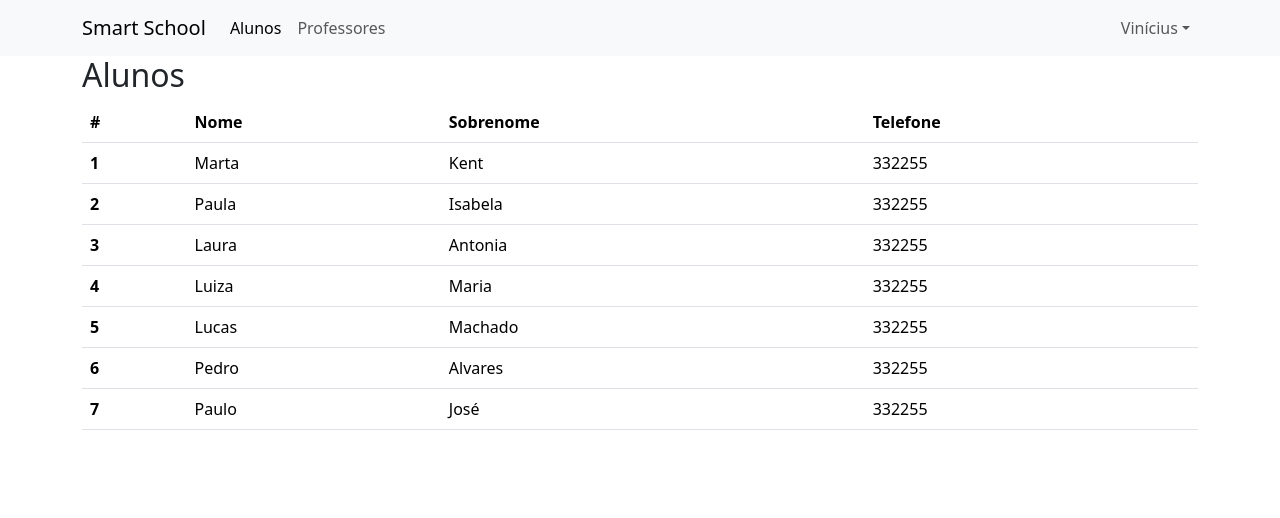
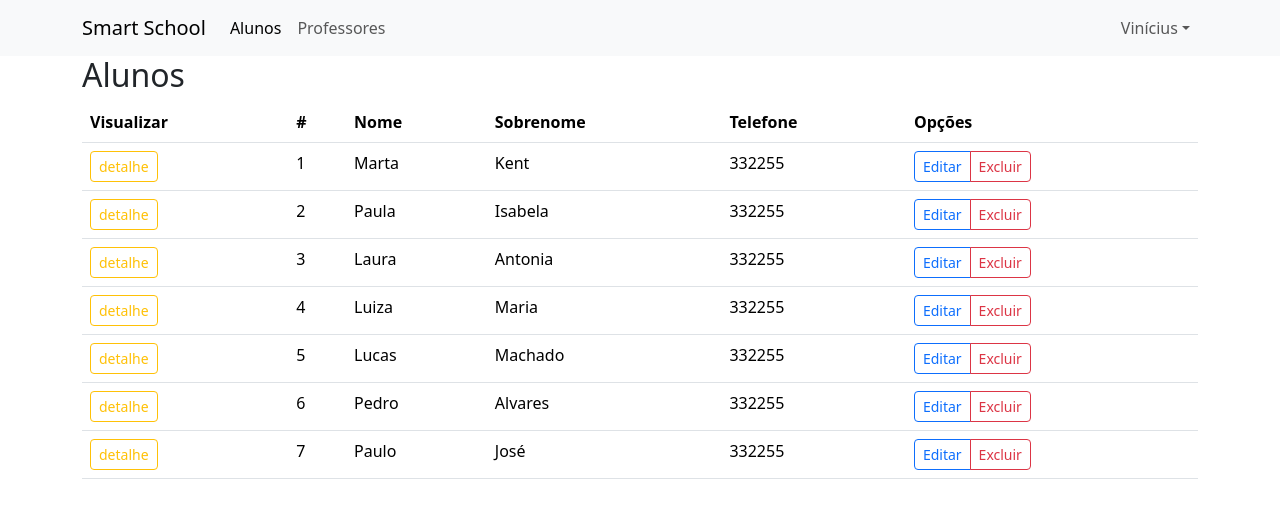
Before and after one commit to kelvin-feltrin/SmartSchool, an Angular app in the folder SmartSchool/: page /alunos in a window 1280 px wide. Shown: the top 518 px of the page. Built offline with nearby package versions, Linux system fonts and the light colour scheme.

Commit message:
Coluna de opcoes botoes agrupados

```diff
--- a/SmartSchool/src/app/alunos/alunos.component.html
+++ b/SmartSchool/src/app/alunos/alunos.component.html
@@ -6,7 +6,7 @@
                 <app-titulo [titulo]="'Cód. Aluno: ' + alunoSelecionado.id"></app-titulo>
             </div>
             <div class="">
-                <button class="btn btn-outline-danger" (click)="voltar()">Fechar</button>
+                <button class="btn btn-sm btn-outline-danger" (click)="voltar()">Fechar</button>
             </div>
         </div>
 
@@ -36,18 +36,27 @@
         <table class="table table-hover">
             <thead class="thead-light">
                 <tr>
+                    <th scope="col">Visualizar</th>
                     <th scope="col">#</th>
                     <th scope="col">Nome</th>
                     <th scope="col">Sobrenome</th>
                     <th scope="col">Telefone</th>
+                    <th scope="col">Opções</th>
                 </tr>
             </thead>
             <tbody>
-                <tr *ngFor="let aluno of alunos" style="cursor: pointer;" (click)="alunoSelect(aluno)">
-                    <th scope="row">{{aluno.id}}</th>
+                <tr *ngFor="let aluno of alunos">
+                    <td><button (click)="alunoSelect(aluno)" class="btn btn-sm btn-outline-warning">detalhe</button></td>
+                    <td scope="row">{{aluno.id}}</td>
                     <td>{{aluno.nome}}</td>
                     <td>{{aluno.sobrenome}}</td>
                     <td>{{aluno.telefone}}</td>
+                    <td>
+                        <div class="btn-group">
+                            <button class="btn btn-sm btn-outline-primary">Editar</button>
+                            <button class="btn btn-sm btn-outline-danger">Excluir</button>
+                        </div>
+                    </td>
                 </tr>
                 <tr>
             </tbody>
```
